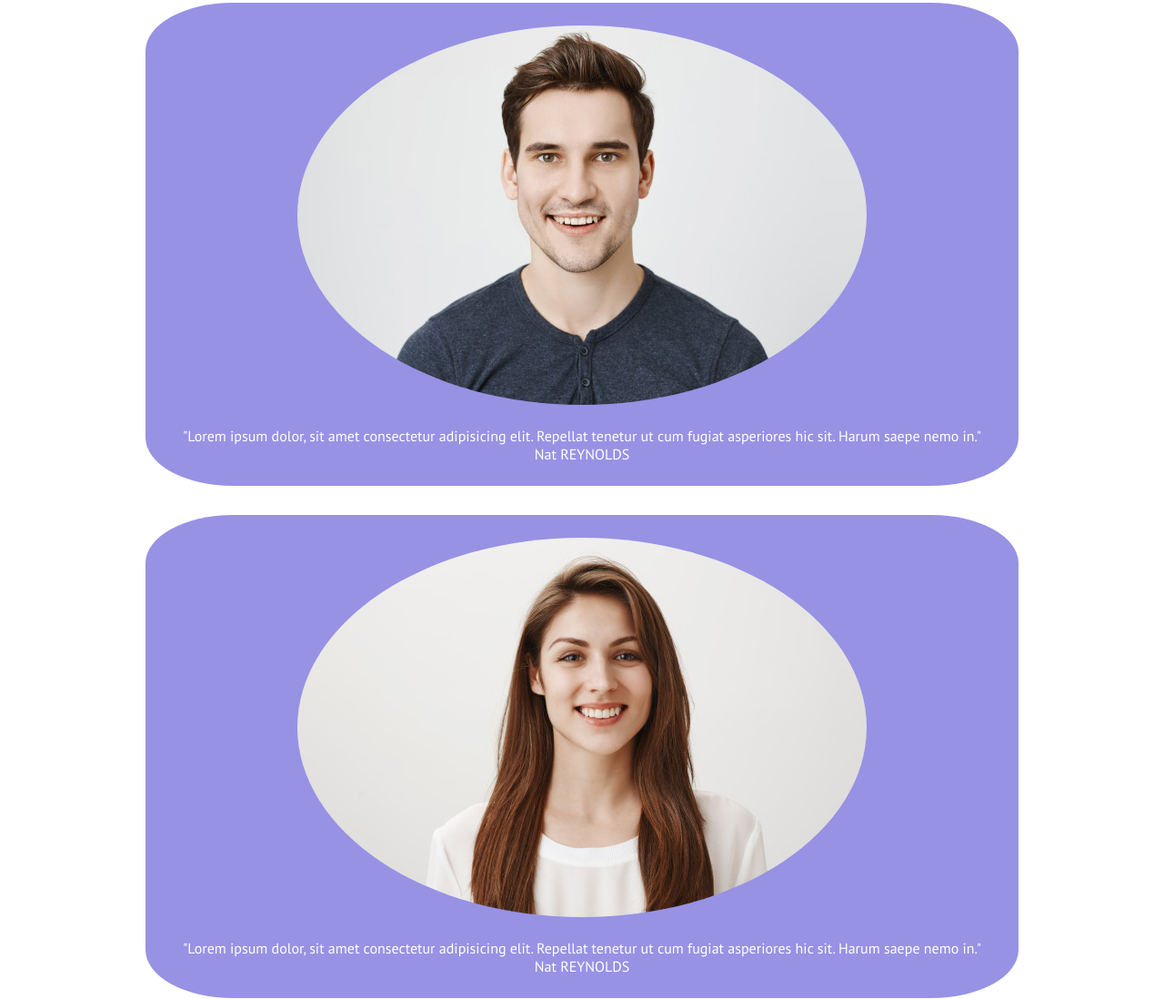
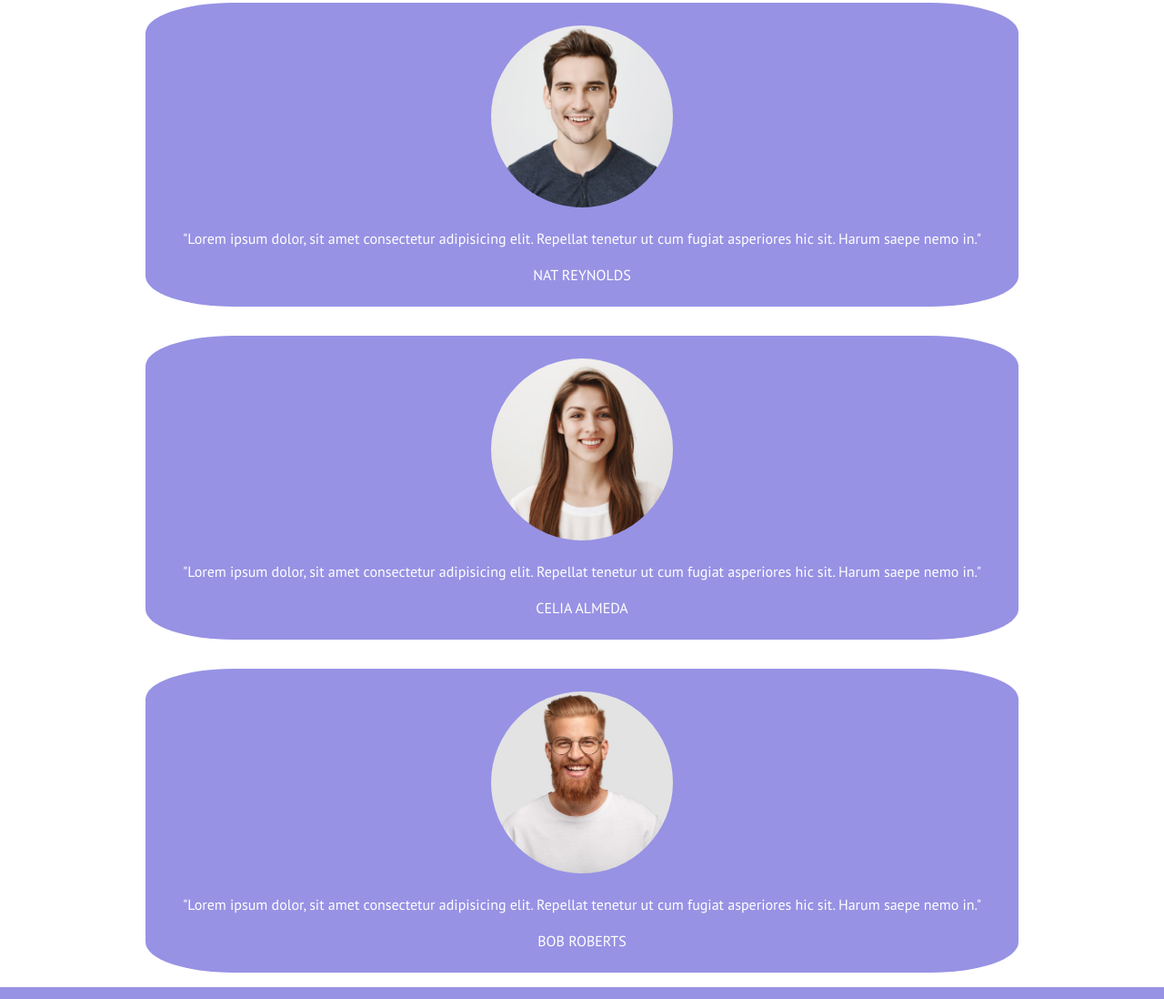
Before and after one commit to antden99/htmlcss-responsive-layout, a plain HTML site: page index.html in a window 1280 px wide. Shown: the part 2082-3180 px from the top of the page at 91% size. Drawn offline with Linux system fonts and the light colour scheme.

Commit message:
add function img_square for image

```diff
--- a/assets/style.css
+++ b/assets/style.css
@@ -191,3 +191,9 @@ a {
 .row.distance {
     list-style: none;
 }
+
+.img_square{
+    width: 200px;
+    aspect-ratio:1;
+    object-fit: cover;
+}
--- a/index.html
+++ b/index.html
@@ -172,43 +172,46 @@
 
                     <div class="col-12 viole">
                         <div class="card flex violet flex flex_column distance">
-                            <div><img src="./assets/img/testimonial1.jpg" alt="" class="border"></div>
+                            <div><img src="./assets/img/testimonial1.jpg" alt="" class="border img_square"></div>
                             <div class="f_color_invert">
                                 <p>
                                     "Lorem ipsum dolor, sit amet consectetur adipisicing elit. Repellat
                                     tenetur ut cum fugiat
                                     asperiores hic sit. Harum saepe nemo in."
                                 </p>
-                                <div>Nat REYNOLDS</div>
+
                             </div>
+                            <div class="f_color_invert">NAT REYNOLDS</div>
                         </div>
                     </div>
 
                     <div class="col-12 viole">
                         <div class="card flex violet flex flex_column distance">
-                            <div><img src="./assets/img/testimonial2.jpg" alt="" class="border"></div>
+                            <div><img src="./assets/img/testimonial2.jpg" alt="" class="border img_square"></div>
                             <div class="f_color_invert">
                                 <p>
                                     "Lorem ipsum dolor, sit amet consectetur adipisicing elit. Repellat
                                     tenetur ut cum fugiat
                                     asperiores hic sit. Harum saepe nemo in."
                                 </p>
-                                <div>Nat REYNOLDS</div>
+
                             </div>
+                            <div class="f_color_invert">CELIA ALMEDA</div>
                         </div>
                     </div>
 
                     <div class="col-12 viole">
                         <div class="card flex violet flex flex_column distance">
-                            <div><img src="./assets/img/testimonial3.jpg" alt="" class="border"></div>
+                            <div><img src="./assets/img/testimonial3.jpg" alt="" class="border img_square"></div>
                             <div class="f_color_invert">
                                 <p>
                                     "Lorem ipsum dolor, sit amet consectetur adipisicing elit. Repellat
                                     tenetur ut cum fugiat
                                     asperiores hic sit. Harum saepe nemo in."
                                 </p>
-                                <div>Nat REYNOLDS</div>
+
                             </div>
+                            <div class="f_color_invert">BOB ROBERTS</div>
                         </div>
                     </div>
                 </div>
@@ -375,7 +378,7 @@
                     </div>
 
                     <div class="col-12 col-tablet-4">
-                        <div><img src="./assets/img/about.jpg" alt="" class="border"></div>
+                        <div><img src="./assets/img/about.jpg" alt="" class="border img_square"></div>
                         <div class="color_violet">
                             <h3>I help companies tincidunt tortor aliquam nulla facilisi cras fermentum odio.</h3>
                         </div>
```
